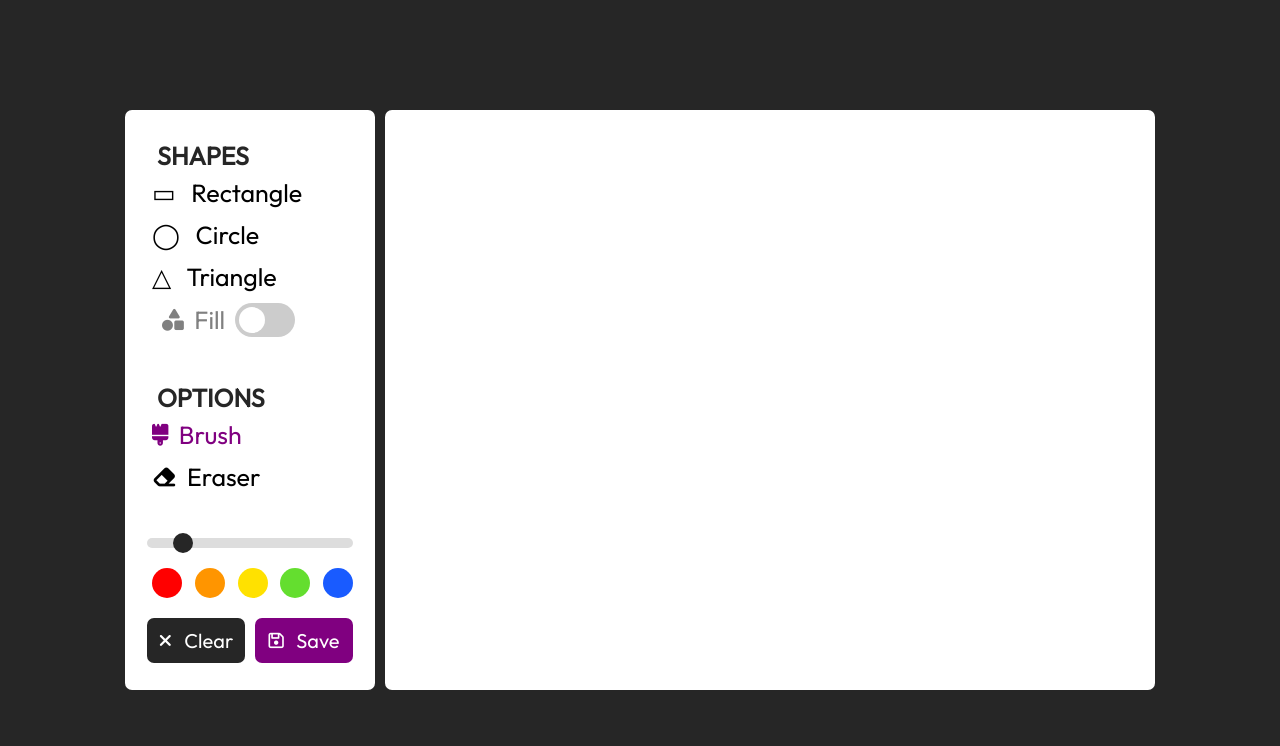
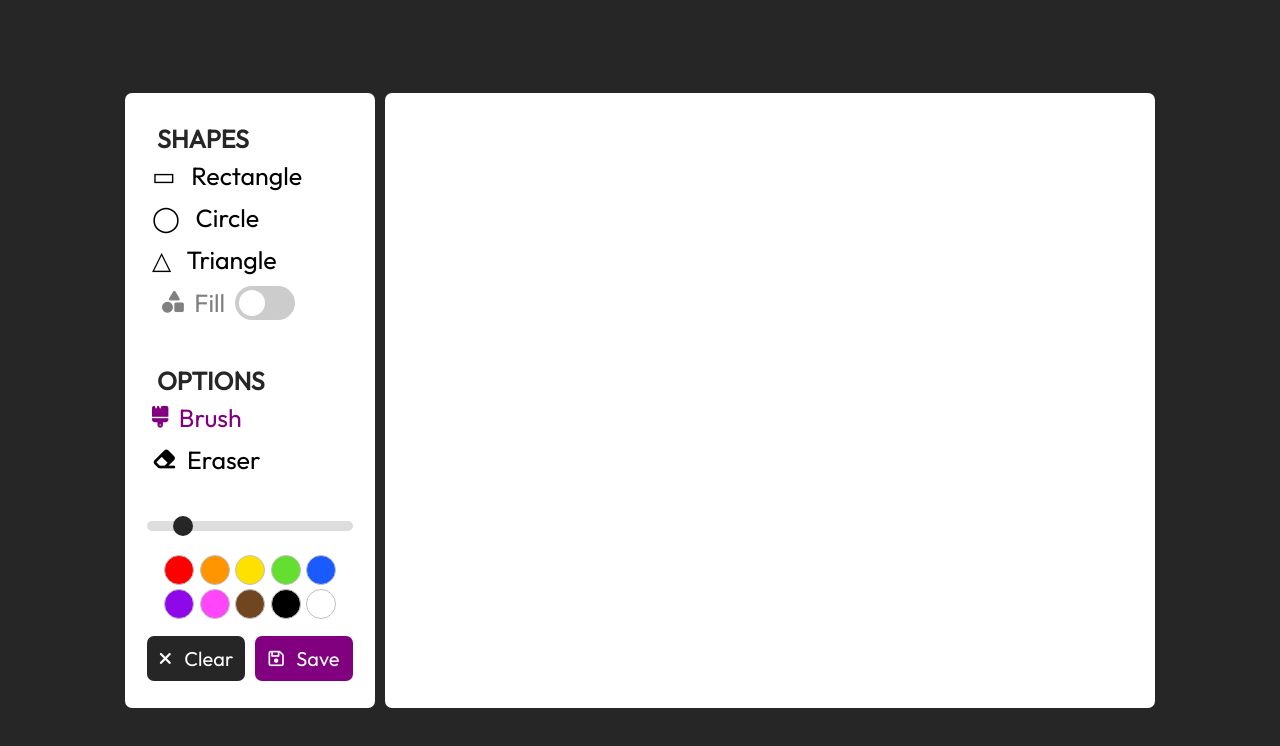
Before and after one commit to elizabetholsavsky/draw, a plain HTML site: page index.html in a window 1280 px wide. Drawn offline with Linux system fonts and the light colour scheme.

Commit message:
add additional colors, style in css, get color values in console

```diff
--- a/css/style.css
+++ b/css/style.css
@@ -11,6 +11,7 @@
 :root{
     --highlight: purple;
     --dark-gray: #262626;
+    --light-gray: #c0c0c0;
 }
 
 body {
@@ -82,35 +83,58 @@ section {
 .colors .options {
     display: flex;
     justify-content: space-between;
+    flex-wrap: wrap;
     list-style: none;
-    margin: 10px 0 20px 5px;
+    margin: 15px;
 }
 
 .colors .option {
     height: 30px;
-    width: 30px;
+    min-width: 30px;
     border-radius: 50%;
     margin-top: 3px;
+    border: 1px solid var(--light-gray);
+    margin: 2px;
 }
 
 .colors .option:nth-child(1) {
-    background: red;
+    background-color: red;
 }
 
 .colors .option:nth-child(2) {
-    background: rgb(255, 149, 0);
+    background-color: rgb(255, 149, 0);
 }
 
 .colors .option:nth-child(3) {
-    background: rgb(255, 225, 0);
+    background-color: rgb(255, 225, 0);
 }
 
 .colors .option:nth-child(4) {
-    background: rgb(100, 222, 47);
+    background-color: rgb(100, 222, 47);
 }
 
 .colors .option:nth-child(5) {
-    background: rgb(25, 91, 255);
+    background-color: rgb(25, 91, 255);
+}
+
+.colors .option:nth-child(6) {
+    background-color: rgb(143, 8, 233);
+}
+
+.colors .option:nth-child(7) {
+    background-color: rgb(255, 70, 249);
+}
+
+.colors .option:nth-child(8) {
+    background-color: rgb(113, 69, 32);
+}
+
+.colors .option:nth-child(9) {
+    background-color: rgb(0, 0, 0);
+}
+
+.colors .option:nth-child(10) {
+    background-color: rgb(255, 255, 255);
 }
 
 .drawing-area{
--- a/index.html
+++ b/index.html
@@ -55,6 +55,11 @@
 
             <div class="colors ">
                 <ul class="options" id="paint-options">
+                    <li class="option selected"></li>
+                    <li class="option"></li>
+                    <li class="option"></li>
+                    <li class="option"></li>
+                    <li class="option"></li>
                     <li class="option"></li>
                     <li class="option"></li>
                     <li class="option"></li>
--- a/script.js
+++ b/script.js
@@ -2,6 +2,7 @@ const canvas = document.querySelector("canvas"),
 toolBtns = document.querySelectorAll(".tool"),
 fillColor = document.querySelector("#fill-color"),
 sizeSlider = document.querySelector("#size-slider"),
+colorBtns = document.querySelectorAll(".colors .option"),
 ctx = canvas.getContext("2d");
 
 let prevMouseX, prevMouseY, snapshot,
@@ -86,6 +87,14 @@ toolBtns.forEach(btn =>{
 
 sizeSlider.addEventListener("change", () => brushWidth = sizeSlider.value);
 
+colorBtns.forEach(btn => {
+    btn.addEventListener("click", () => {
+        document.querySelector(".options .selected").classList.remove("selected");
+        btn.classList.add("selected");
+        console.log(window.getComputedStyle(btn).getPropertyValue("background-color"));
+    })
+})
+
 canvas.addEventListener("mousedown", startDraw);
 canvas.addEventListener("mousemove", drawing);
 canvas.addEventListener("mouseup", () => isDrawing = false);
```
